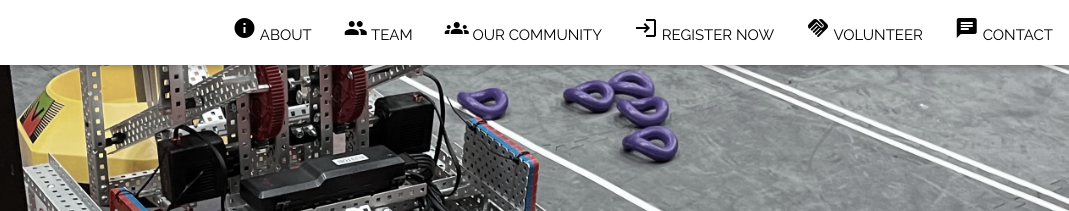
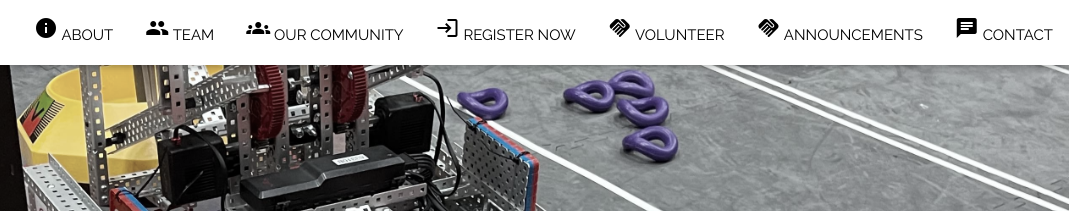
Before and after one commit to KatyTaylorRoboticsCamp/KatyTaylorRoboticsCamp.github.io, a plain HTML site: page index.html in a window 1280 px wide. Shown: the top 211 px of the page, 211-1280 px from the left. Drawn offline with nearby package versions, Linux system fonts and the light colour scheme; a script that the page names is missing.

Commit message:
Update index.html

```diff
--- a/index.html
+++ b/index.html
@@ -68,6 +68,7 @@ body, html {
       <a href="#work" class="w3-bar-item w3-button"><i class="material-icons">groups</i> OUR COMMUNITY</a>
       <a href="#pricing" class="w3-bar-item w3-button"><i class="material-icons">login</i> REGISTER NOW</a>
       <a href="#volunteer" class="w3-bar-item w3-button"><i class="material-icons">handshake</i> VOLUNTEER</a>
+      <a href="announcement" class="w3-bar-item w3-button"><i class="material-icons">handshake</i> ANNOUNCEMENTS</a>
       <a href="#contact" class="w3-bar-item w3-button"><i class="material-icons">chat</i> CONTACT</a>
     </div>
     <!-- Hide right-floated links on small screens and replace them with a menu icon -->
@@ -86,6 +87,7 @@ body, html {
   <a href="#work" onclick="w3_close()" class="w3-bar-item w3-button">OUR COMMUNITY</a>
   <a href="#pricing" onclick="w3_close()" class="w3-bar-item w3-button">REGISTER NOW</a>
   <a href="#volunteer" onclick="w3_close()" class="w3-bar-item w3-button">VOLUNTEER</a>
+  <a href="#announcement" onclick="w3_close()" class="w3-bar-item w3-button">ANNOUNCEMENTS</a>
   <a href="#contact" onclick="w3_close()" class="w3-bar-item w3-button">CONTACT</a>
 </nav>
 
@@ -332,7 +334,7 @@ body, html {
 </div>
 
 <!-- Announcements-->
-<div class="w3-container w3-light-grey" style="padding:128px 16px" id="contact">
+<div class="w3-container w3-light-grey" style="padding:128px 16px" id="announcement">
   <h3 class="w3-center">ANNOUNCEMENTS</h3>
   <p class="w3-center w3-large">Stay informed! Join our Discord and Remind for regular updates.</p>
   <div class="w3-half">
```
